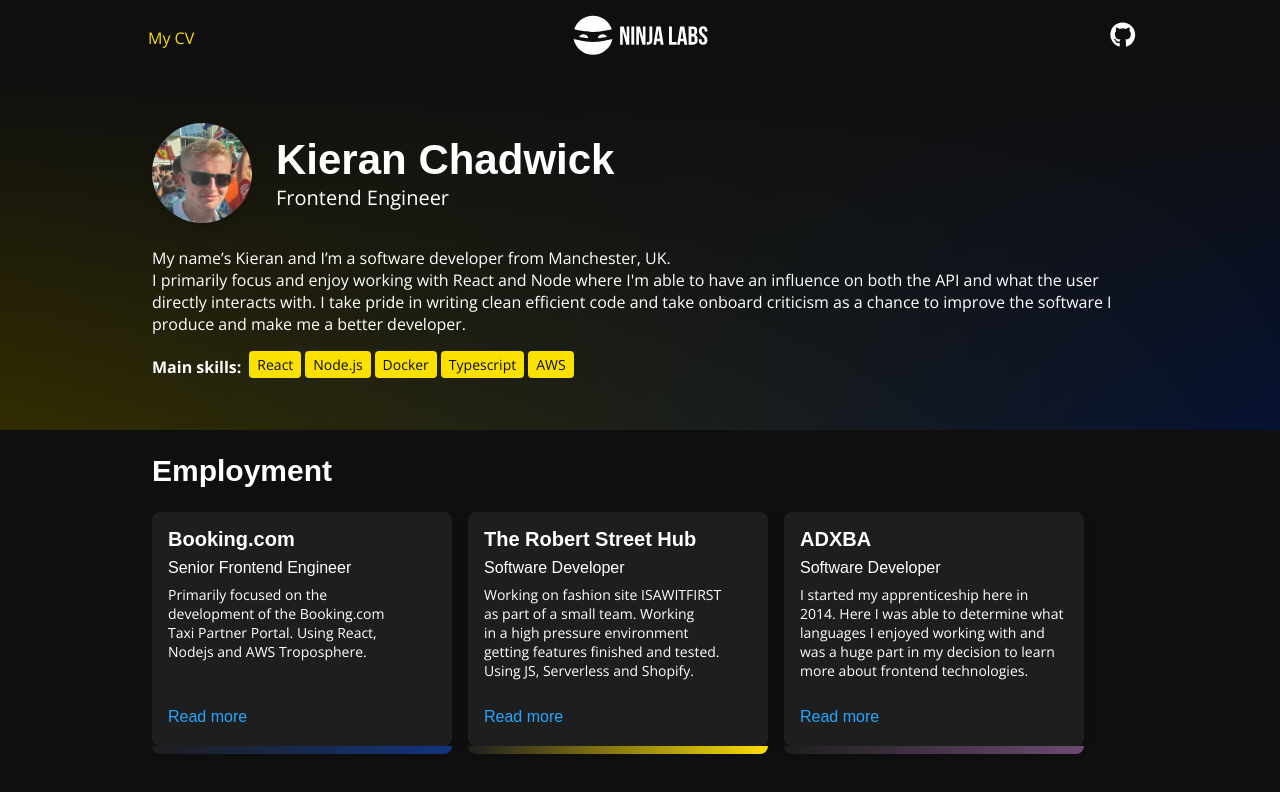
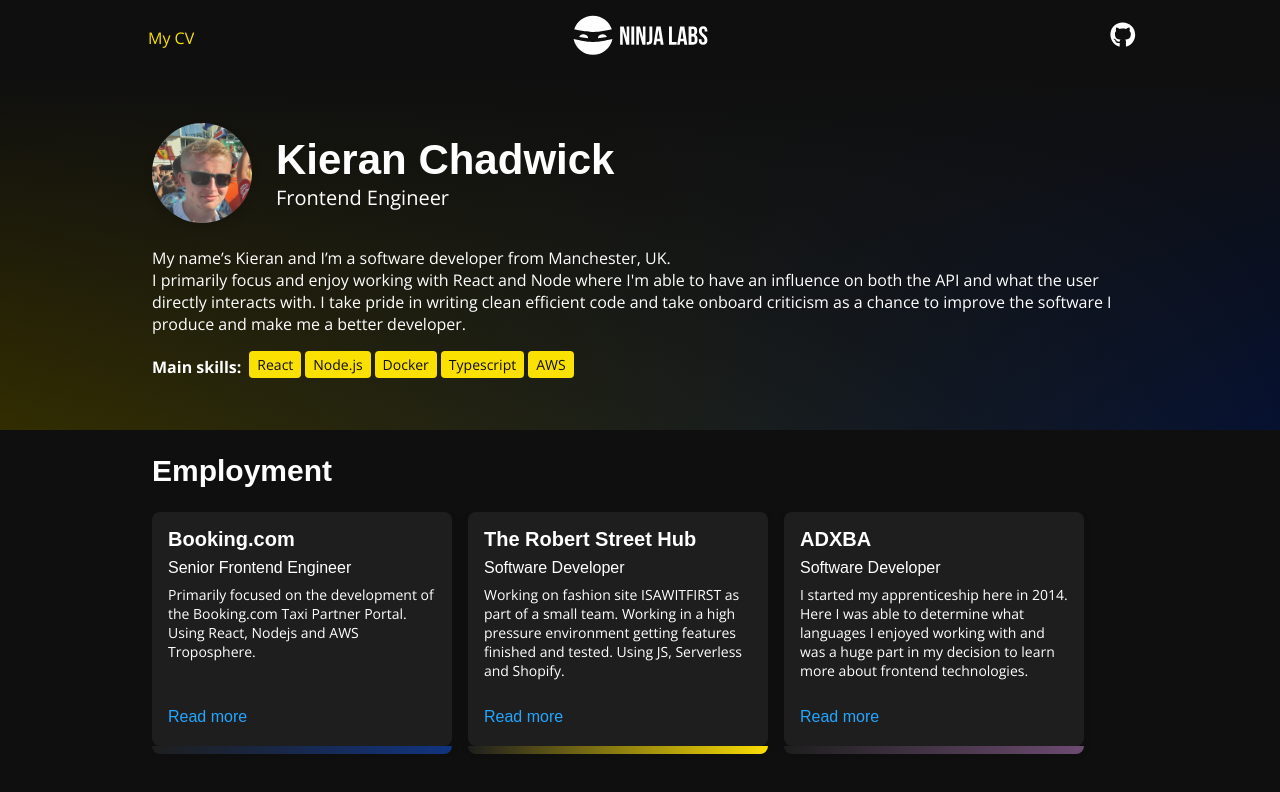
Before and after one commit to NinjaLabsUK/ninjalabs-website, a Next.js app: page /cv in a window 1280 px wide. Shown: the top 792 px of the page. Built offline with nearby package versions, Linux system fonts and the light colour scheme.

Commit message:
Safari text wrap fix

```diff
--- a/pages/CV/components/JobCard/JobCard.module.css
+++ b/pages/CV/components/JobCard/JobCard.module.css
@@ -18,7 +18,7 @@
 .description {
   font-size: var(--font-size-small);
   max-width: 100%;
-  text-wrap: balance;
+  text-wrap: wrap;
   margin-bottom: var(--spacing-medium);
 }
 
```
